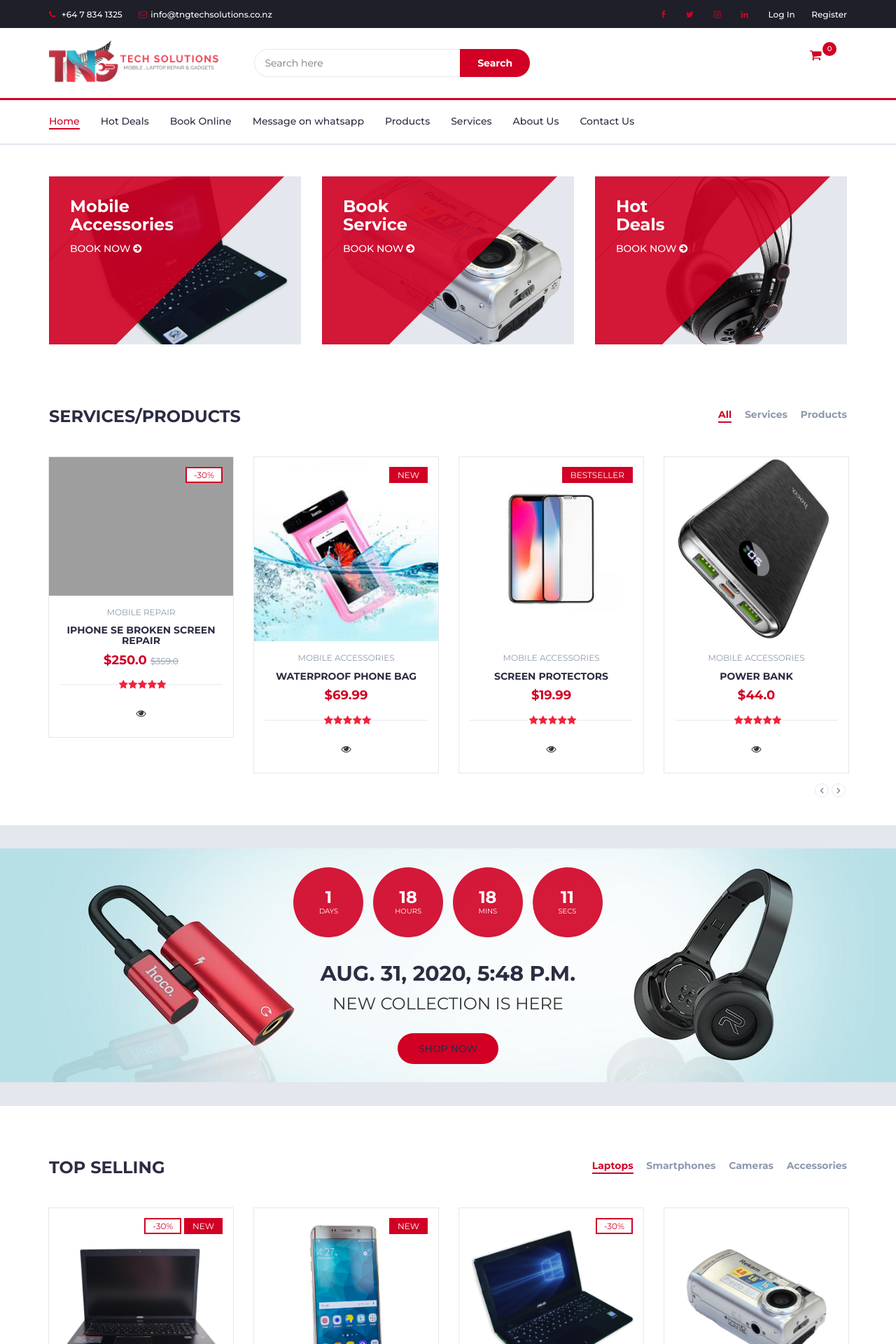
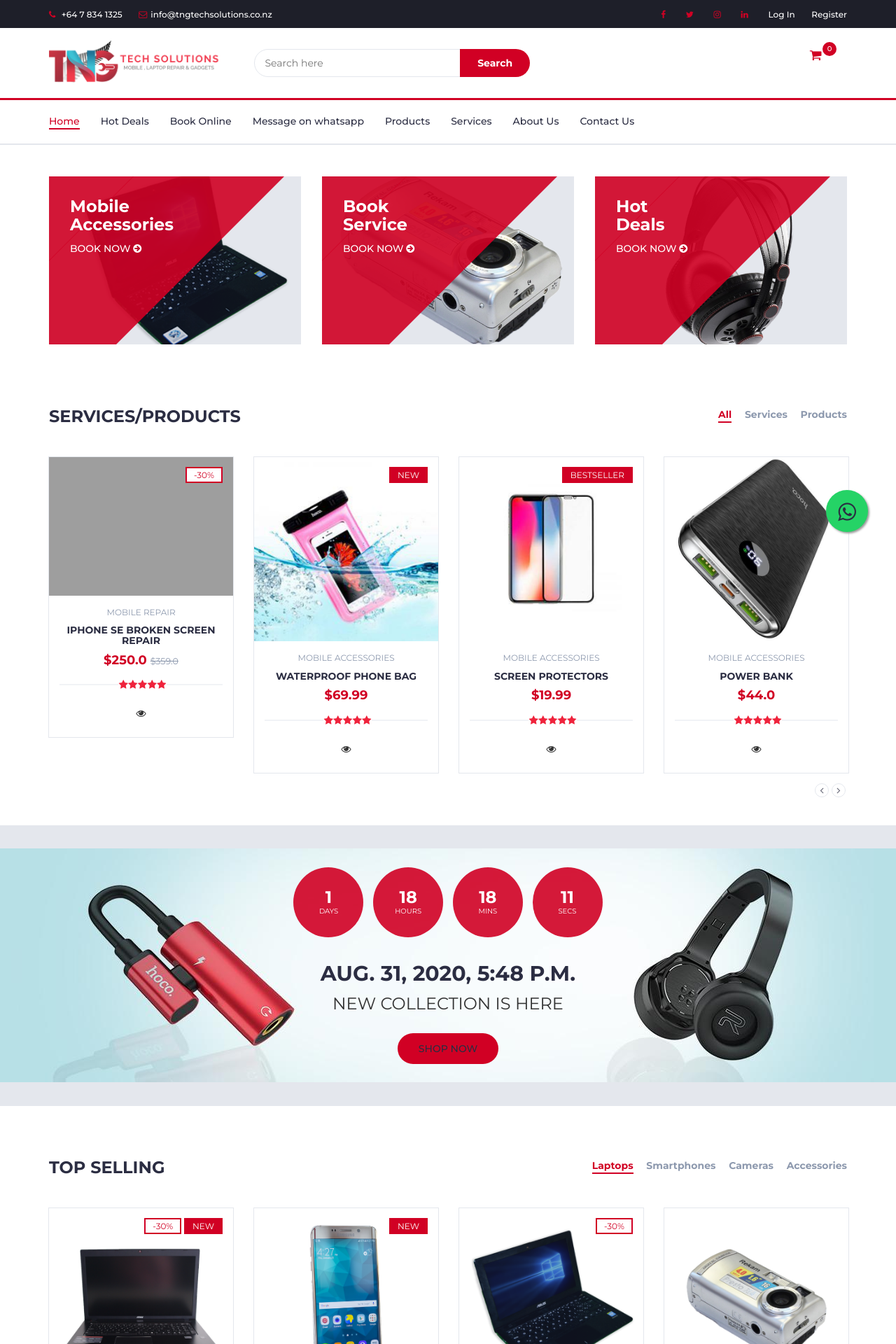
Before and after one commit to avinashd3/tngtech, a Django app: page / in a window 1280 px wide. Shown: the top 1920 px of the page at 70% size. Run offline with Django 3.2, Linux system fonts and the light colour scheme; data comes from the database, SQL or seed files in the repository; some libraries are stand-ins or nearby versions; grey boxes are pictures that could not be loaded.

Commit message:
added whatspp icon

```diff
--- a/prod/templates/prod/home-page.html
+++ b/prod/templates/prod/home-page.html
@@ -179,10 +179,26 @@
 		.alert-dark .alert-link {
 			color: #040505;
 		}
+
+		.float{
+			position: fixed;
+			width: 60px;
+			height: 60px;
+			bottom: 40px;
+			right: 40px;
+			background-color: #25d366;
+			color: #FFF;
+			border-radius: 50px;
+			text-align: center;
+			font-size: 30px;
+			box-shadow: 2px 2px 3px #999;
+			z-index: 100;
+		}
 	</style>
 </head>
 
 <body>
+	<section>
 	<!-- HEADER -->
 	<header>
 		<!-- TOP HEADER -->
@@ -625,7 +641,9 @@
 											<a href="{{ prd.get_absolute_url }}" class="imagekaa"><img
 													src="{{ prd.image.url }}" alt="" style="width: 100%;"></a>
 											<div class="product-label">
-												<span class="sale">-30%</span>
+												{% if prd.Discount_Price %}
+												<span class="sale">-{{ prd.calc_sale }}%</span>
+												{% endif %}
 												{% if prd.get_label_display == 'NEW' %}
 												<span class="new">NEW</span>
 												{% elif prd.get_label_display == 'BESTSELLER' %}
@@ -691,7 +709,9 @@
 											<a href="{{ prd.get_absolute_url }}" class="imagekaa"><img
 													src="{{ prd.image.url }}" alt="" style="width: 100%;"></a>
 											<div class="product-label">
-												<span class="sale">-30%</span>
+												{% if prd.Discount_Price %}
+												<span class="sale">-{{ prd.calc_sale }}%</span>
+												{% endif %}
 												{% if prd.get_label_display == 'NEW' %}
 												<span class="new">NEW</span>
 												{% elif prd.get_label_display == 'BESTSELLER' %}
@@ -1233,7 +1253,10 @@
 		<!-- /container -->
 	</div>
 	<!-- /NEWSLETTER -->
-
+	<a href="https://wa.me/message/X66SOD5VCXEAF1" class="float" target="_blank">
+		<i class="fa fa-whatsapp" aria-hidden="true" style="margin-top: 16px;"></i>
+
+		</a>
 	<!-- FOOTER -->
 	<footer id="footer">
 		<!-- top footer -->
@@ -1346,7 +1369,7 @@
 		<!-- /bottom footer -->
 	</footer>
 	<!-- /FOOTER -->
-
+	</section>
 	<!-- jQuery Plugins -->
 	<!-- <script src="https://code.jquery.com/jquery-3.5.1.slim.min.js" integrity="sha384-DfXdz2htPH0lsSSs5nCTpuj/zy4C+OGpamoFVy38MVBnE+IbbVYUew+OrCXaRkfj" crossorigin="anonymous"></script>
     <script src="https://cdn.jsdelivr.net/npm/popper.js@1.16.0/dist/umd/popper.min.js" integrity="sha384-Q6E9RHvbIyZFJoft+2mJbHaEWldlvI9IOYy5n3zV9zzTtmI3UksdQRVvoxMfooAo" crossorigin="anonymous"></script>
```
Also changed, not shown: prod/templates/prod/base.html (+21 -2 lines), prod/templates/prod/product-page.html (+22 -1 lines).
